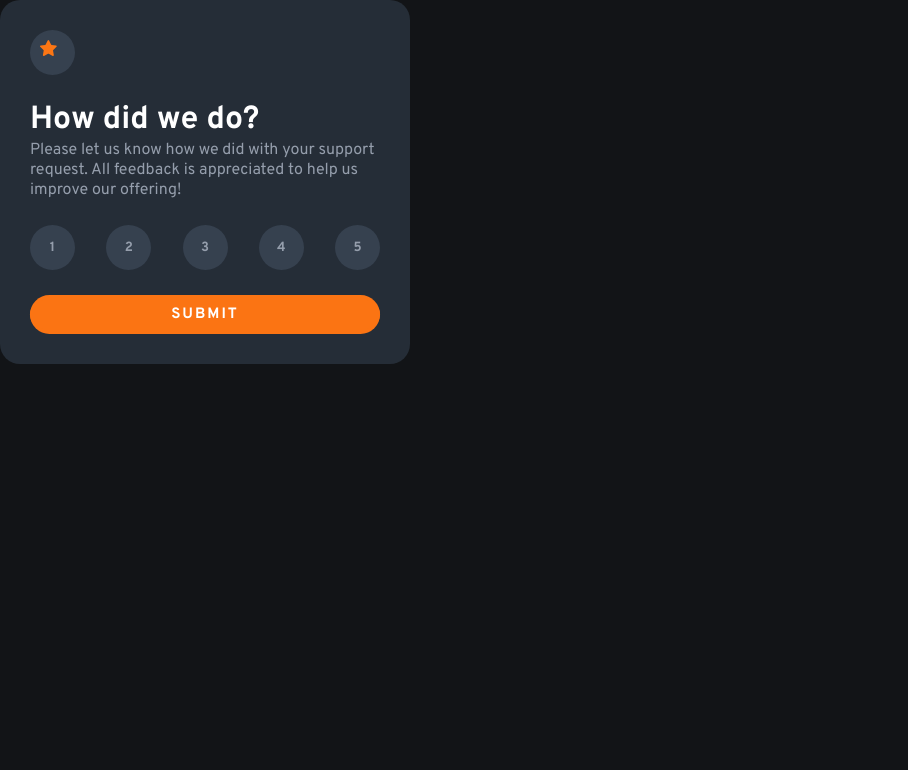
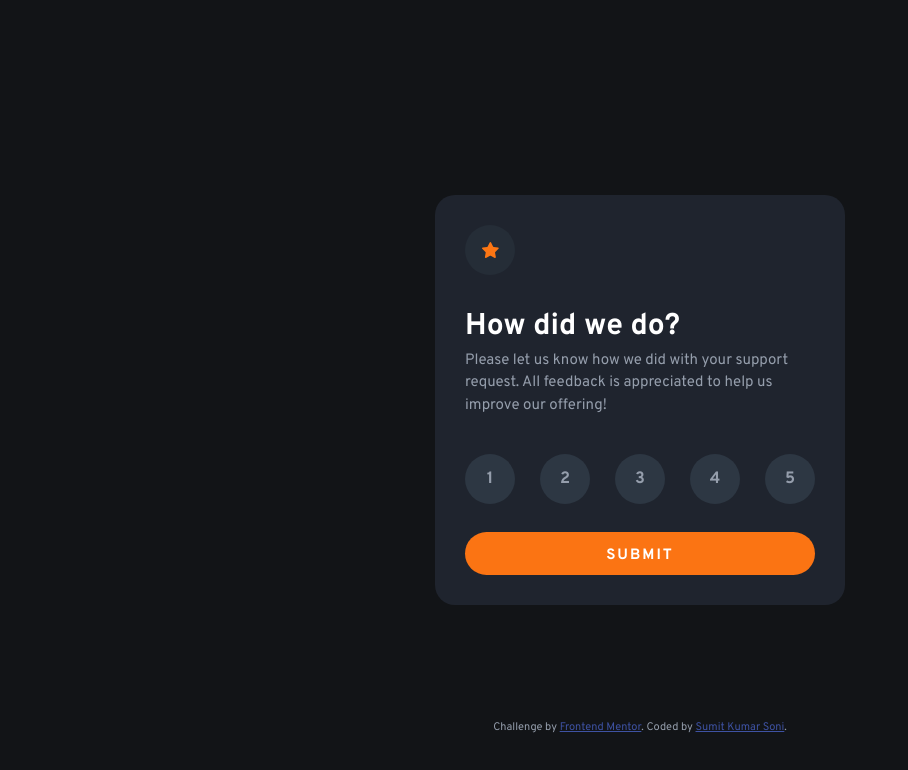
Before and after one commit to zelfroster/frontendMentorProjects, a plain HTML site: page Rating-Component/interactive-rating-component-main/index.html in a window 1280 px wide. Shown: the whole page, without its empty margins (0-908 px from the left). Drawn offline with Linux system fonts and the light colour scheme.

Commit message:
updated files

```diff
--- a/Rating-Component/interactive-rating-component-main/index.html
+++ b/Rating-Component/interactive-rating-component-main/index.html
@@ -15,12 +15,12 @@
 
   <title>Frontend Mentor | Interactive rating component</title>
 
-  <!-- Feel free to remove these styles or customise in your own stylesheet 👍 -->
-  <style>
-  </style>
 </head>
 <body>
   <div class="cardbox">
+
+
+    <div class="rateCard">
       <div class="star">
         <img src="./images/icon-star.svg" alt="star-icon-images">
       </div>
@@ -31,51 +31,38 @@
           to help us improve our offering!
         </p>
       </div>
-    <div class="rating">
-      <button class="rate" value="1">1</button>
-      <button class="rate" value="2">2</button>
-      <button class="rate" value="3">3</button>
-      <button class="rate" value="4">4</button>
-      <button class="rate" value="5">5</button>
+      <div class="ratingOption">
+        <button id="1" class="rate" value="1">1</button>
+        <button id="2" class="rate" value="2">2</button>
+        <button id="3" class="rate" value="3">3</button>
+        <button id="4" class="rate" value="4">4</button>
+        <button id="5" class="rate" value="5">5</button>
       </div>
-    <div class="btn">
-      <button class="btn" type="submit" value="submit">SUBMIT</button>
+      <button class="btn" type="submit" onclick=updateRating()>SUBMIT</button>
+    </div>
+
+
+    <div class="thankCard">
+      <div class="image">
+        <img src="./images/illustration-thank-you.svg" alt="">
+      </div>
+      <div class="rateText">
+        <p>You selected <p id="rating">1</p> out of 5</p>
+      </div>
+      <div class="thankText">
+        <h1>Thank you!</h1>
+        <p>We appreciate you taking the time to give a rating. If you ever need more support,
+        don’t hesitate to get in touch!</p>
       </div>
     </div>
 
-  <!-- Rating state start -->
-  <!--
-  How did we do?
 
-  Please let us know how we did with your support request. All feedback is appreciated
-  to help us improve our offering!
+  </div>
 
-  1 2 3 4 5
-
-  Submit
-  -->
-
-  <!-- Rating state end -->
-
-  <!-- Thank you state start -->
-
-  <!--
-  You selected // Add rating here // out of 5
-
-  Thank you!
-
-  We appreciate you taking the time to give a rating. If you ever need more support,
-  don’t hesitate to get in touch!
-  -->
-
-  <!-- Thank you state end -->
-
-
-  <!--
   <div class="attribution">
     Challenge by <a href="https://www.frontendmentor.io?ref=challenge" target="_blank">Frontend Mentor</a>.
-    Coded by <a href="#">Sumit Kumar Soni</a>.
+    Coded by <a href="https://twitter.com/zelfroster">Sumit Kumar Soni</a>.
   </div>
-  -->
+  <script type="text/javascript" src="./script.js"></script>
 </body>
 </html>
--- /dev/null
+++ b/Rating-Component/interactive-rating-component-main/script.js
@@ -0,0 +1,44 @@
+/* ============= Option Switch =============== */
+var arr = document.getElementsByClassName("rate");
+
+for (let i = 0; i < arr.length; i++) {
+    arr[i].onclick = e => {
+        let n = 0;
+        while (n < arr.length) {
+            arr[n++].classList.remove("checked");
+        }
+        e.target.classList.add("checked");
+    }
+}
+/* ============= Option Switch =============== */
+
+
+
+/* ============= Rating =============== */
+updateRating = () => {
+    const val = document.querySelector(".checked");
+    console.log(val);
+    document.getElementById("rating").innerHTML = val.value;
+    document.querySelector(".thankCard").style.display = "grid";
+    document.querySelector(".rateCard").style.display = "none";
+}
+/* ============= Rating =============== */
+
+
+
+
+
+/*
+for(var i = 0; i < arr.length; i++) {
+    arr[i].onclick = function(){
+        var el = arr[0];
+        while (el) {
+            if(el.tagName === "BUTTON") {
+                el.classList.remove("checked")
+            }
+            el = el.nextSibling;
+        }
+        this.classList.add("checked");
+    }
+}
+*/
--- a/Rating-Component/interactive-rating-component-main/style.css
+++ b/Rating-Component/interactive-rating-component-main/style.css
@@ -3,9 +3,14 @@
   --white: hsl(0, 0%, 100%);
   --lightgrey: hsl(217, 12%, 63%);
   --mediumgrey: hsl(216, 12%, 54%);
-  --darkblue: hsl(213, 19%, 18%);
+  --darkblue: hsl(218, 20%, 15%);
   --verydarkblue: hsl(216, 12%, 8%);
   --attribution: hsl(228, 45%, 44%);
+  --darkbluegrey1: hsl(213, 20%, 22%);
+  --darkbluegrey2: hsl(213, 20%, 18%);
+}
+html {
+  font-size: 15px;
 }
 * {
   margin: 0;
@@ -15,12 +20,22 @@
 
 body {
   background: var(--verydarkblue);
+  display: grid;
+  place-items: center;
+  min-height: 100vh;
+}
+
+.rateCard {
+  display: grid;
+  grid-gap: 25px;
+  height: 350px;
 }
 
 .cardbox {
   width: 350px;
-  display: grid;
-  grid-gap: 25px;
+  height: 350px;
+  display: flex;
+  flex-direction: column;
   background: var(--darkblue);
   color: var(--white);
   border-radius: 20px;
@@ -28,53 +43,116 @@ body {
 }
 
 .star {
-  width: 25px;
-  height: 25px;
-  padding: 10px;
-  background: hsl(213, 19%, 26%);
+  width: 50px;
+  height: 50px;
+  background: var(--darkbluegrey2);
   border-radius: 50%;
+  display: grid;
+  place-items: center;
+}
+
+.text-content h1 {
+  margin-bottom: 5px;
 }
 
 .text-content p {
+  line-height: 1.5;
+  font-size: 1rem;
   color: var(--lightgrey);
 }
 
-.rating {
+.ratingOption {
   width: 100%;
   display: flex;
   justify-content: space-between;
   align-items: center;
 }
 
-.rating .rate {
+.ratingOption .rate {
+  font-size: 1.1rem;
   font-weight: 700;
-  width: 45px;
-  height: 45px;
-  padding: 10px;
+  width: 50px;
+  height: 50px;
   border-radius: 50%;
   border: none;
-  background: hsl(213, 19%, 26%);
+  background: var(--darkbluegrey1);
+  color: var(--lightgrey);
+  transition: 0.2s;
+}
+
+.ratingOption .rate.checked {
+  background: var(--orange);
+  color: var(--white);
+}
+
+.rate:hover {
+  background: var(--lightgrey);
+  color: var(--white);
+}
+
+.btn {
+  padding: 10px 0 6px;
+  font-size: 1rem;
+  font-weight: 700;
+  width: 100%;
+  border-radius: 25px;
+  background: var(--orange);
+  color: var(--white);
+  border: none;
+  letter-spacing: 2px;
+}
+.btn:hover {
+  background: var(--white);
+  color: var(--orange);
+}
+
+/* ========================Thank You Card======================== */
+.thankCard {
+  display: none;
+  grid-gap: 25px;
+  place-items: center;
+  padding: 20px 0;
+}
+
+.rateText {
+  display: flex;
+  gap: 5px;
+  background: var(--darkbluegrey1);
+  color: var(--orange);
+  padding: 8px 15px 5px;
+  border-radius: 25px;
+}
+
+.thankText {
+  text-align: center;
+  padding: 0 5px;
+}
+
+.thankText h1 {
+  padding: 10px 0;
+}
+
+.thankText p {
   color: var(--lightgrey);
 }
 
-.btn {
-  font-size: 15px;
-  font-weight: 700;
-  width: 100%;
-  padding: 5px 0;
-  border: none;
-  border-radius: 20px;
-  background: var(--orange);
-  color: var(--white);
-  letter-spacing: 2px;
-}
 
-/*
+/* ======================== Attribution ======================== */
 .attribution {
+  position: absolute;
+  top: 90vh;
   font-size: 11px;
   text-align: center;
+  color: var(--lightgrey);
 }
 .attribution a {
   color: var(--attribution);
 }
-*/
+
+
+/* ======================== Responsive ======================== */
+@media(max-width:480px) {
+  .cardbox {
+    width: 280px;
+  }
+}
```
Lines whose indentation alone changed are shown as unchanged.
